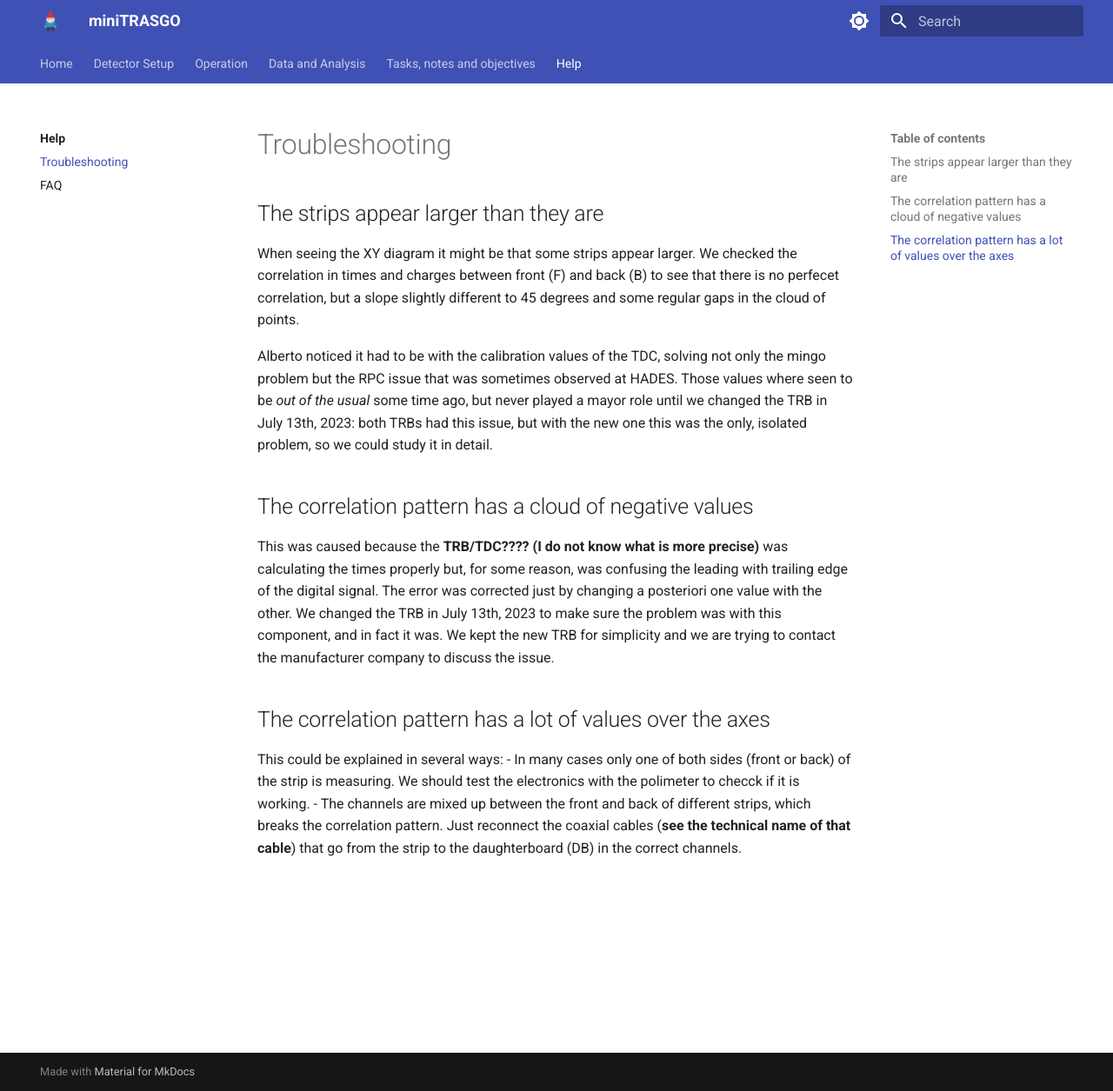
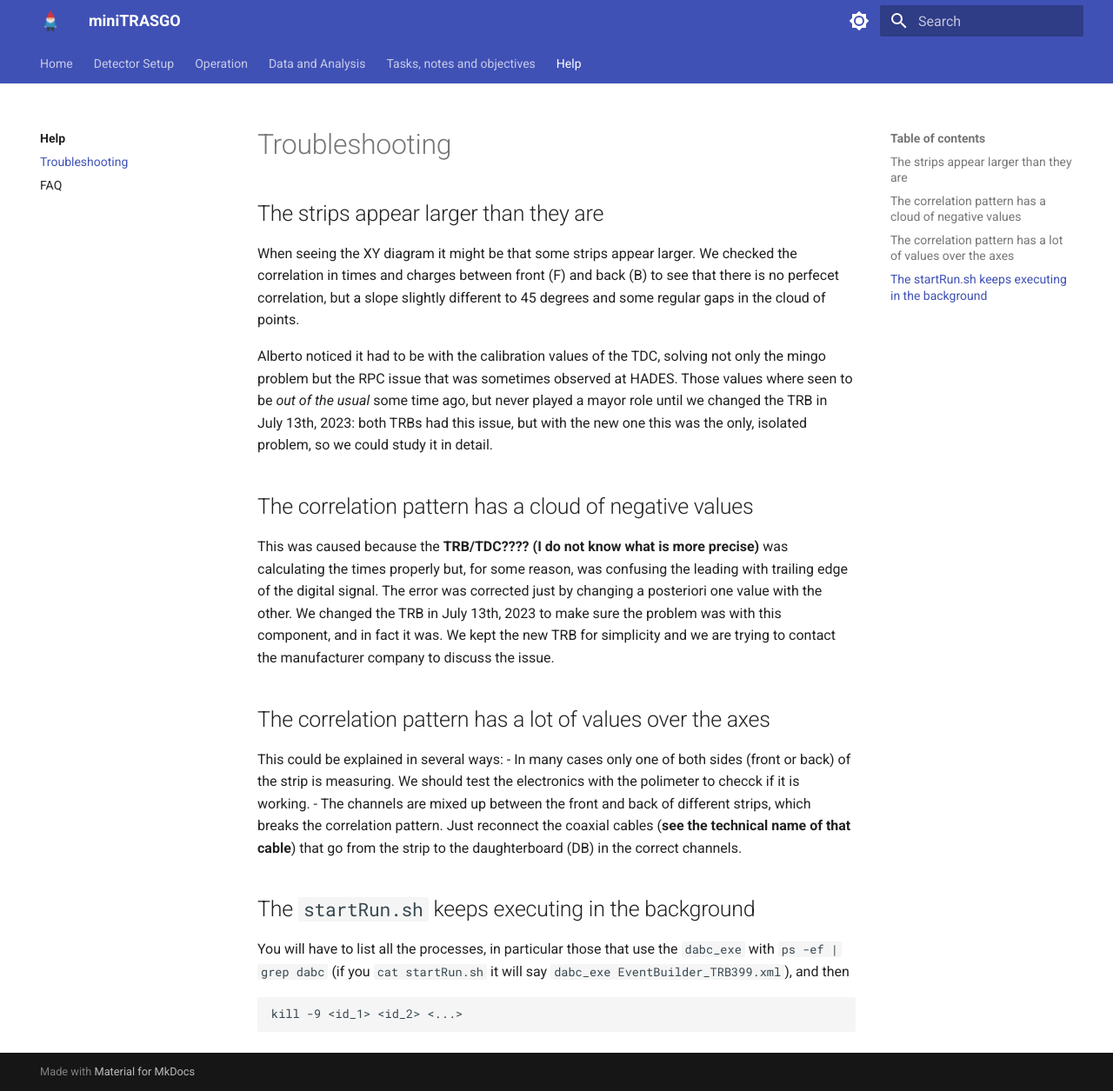
Before and after one commit to cayesoneira/miniTRASGO-documentation, an MkDocs documentation site: the page built from docs/help/troubleshooting.md, in a window 1280 px wide and 1255 px high. Shown: the whole window at 87% size. Built offline with MkDocs 1.6.1 and Material for MkDocs 9.7.7, drawn with Linux system fonts in a browser that asks for light colours.

Commit message:
Update troubleshooting.md

```diff
--- a/docs/help/troubleshooting.md
+++ b/docs/help/troubleshooting.md
@@ -11,3 +11,8 @@
 This could be explained in several ways:
 - In many cases only one of both sides (front or back) of the strip is measuring. We should test the electronics with the polimeter to checck if it is working.
 - The channels are mixed up between the front and back of different strips, which breaks the correlation pattern. Just reconnect the coaxial cables (**see the technical name of that cable**) that go from the strip to the daughterboard (DB) in the correct channels.
+
+## The `startRun.sh` keeps executing in the background
+You will have to list all the processes, in particular those that use the `dabc_exe` with `ps -ef | grep dabc` (if you `cat startRun.sh` it will say `dabc_exe EventBuilder_TRB399.xml`), and then
+
+    kill -9 <id_1> <id_2> <...>
```
